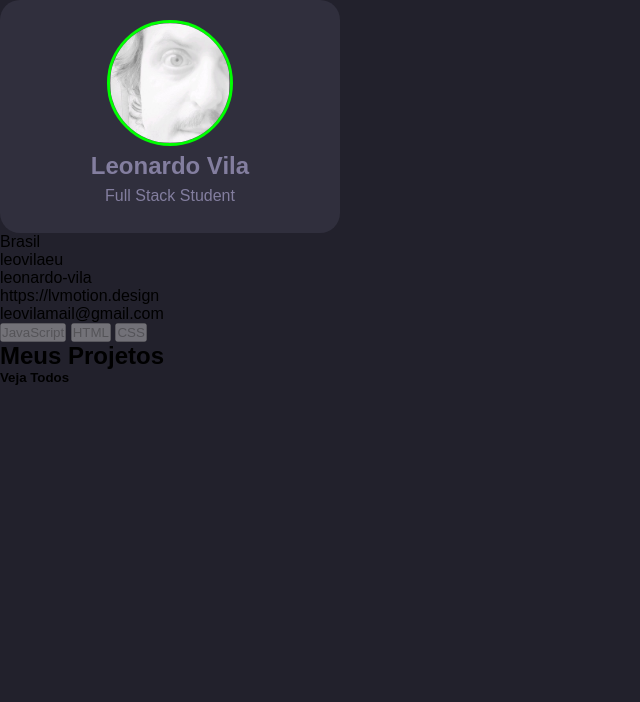
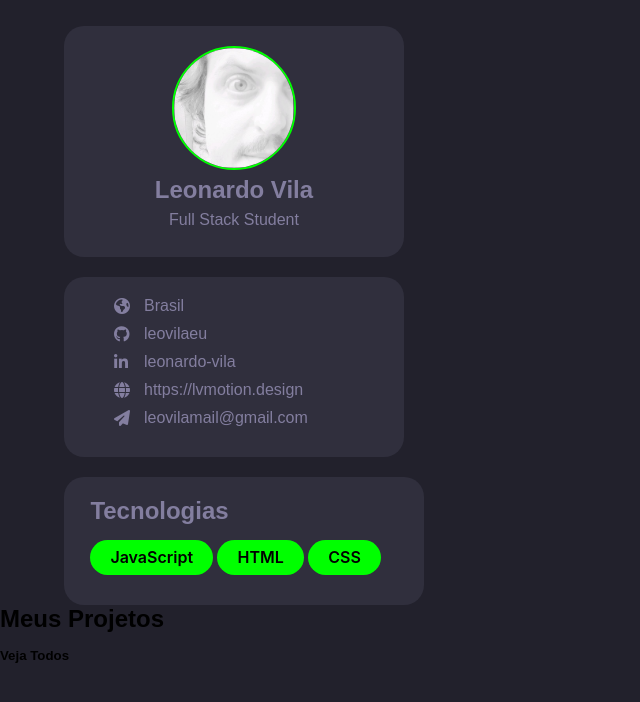
Before and after one commit to leovilaeu/desafio_rockectseat_portfolio_htmlcss, a plain HTML site: page index.html in a window 1280 px wide. Shown: the whole page, without its empty margins (0-640 px from the left). Drawn offline with Linux system fonts and the light colour scheme.

Commit message:
Novo commit

```diff
--- a/css/styles.css
+++ b/css/styles.css
@@ -10,6 +10,8 @@ body{
 }
 
 .profile {
+    margin-top: 2%;
+    margin-left: 5%;
     padding: 20px;
     color: #837E9F;
     background-color: #302F3D;
@@ -35,6 +37,7 @@ body{
 
 .profile .avatar img{
     border: solid;
+    border-width: 2px;
     border-color:  #00FF00;
     border-radius: 50%;
 }
@@ -42,3 +45,105 @@ body{
     width: 120px;
     height: auto;
 }
+
+.infos {
+    margin-top: 2%;
+    margin-left: 5%;
+    margin-top: 20px;
+    padding: 20px;
+    color: #837E9F;
+    background-color: #302F3D;
+    border-radius: 20px;
+    display: flex;
+    flex-direction: column;
+    width: 300px;
+    height: auto;
+    align-content: space-between;
+}
+
+.content{
+    margin-bottom: 10px;
+    display: flex;
+    margin-left: 10%;
+    align-items: center;
+}
+
+.content-tech {
+    margin-bottom: 10px;
+    flex-direction: column;
+    margin-left: 2%;
+    align-items: center;
+}
+
+
+i{
+    height: 15px;
+    width: 15px;
+    margin-right: 15px;
+}
+
+h2 {
+    margin-bottom: 15px;
+}
+
+.techs {
+    margin-top: 2%;
+    margin-left: 5%;
+    margin-top: 20px;
+    padding: 20px;
+    color: #837E9F;
+    background-color: #302F3D;
+    border-radius: 20px;
+    display: flex;
+    align-content: space-between;
+    min-width: 260px;
+    max-width: 320px;
+    min-height: auto;
+}
+/* button */
+
+.button-18 {
+  align-items: center;
+  background-color: #00FF00;
+  border: 0;
+  border-radius: 100px;
+  box-sizing: border-box;
+  color: #000000;
+  cursor: pointer;
+  display: inline-flex;
+  font-family: -apple-system, system-ui, system-ui, "Segoe UI", Roboto, "Helvetica Neue", "Fira Sans", Ubuntu, Oxygen, "Oxygen Sans", Cantarell, "Droid Sans", "Apple Color Emoji", "Segoe UI Emoji", "Segoe UI Symbol", "Lucida Grande", Helvetica, Arial, sans-serif;
+  font-size: 16px;
+  font-weight: 600;
+  justify-content: center;
+  line-height: 20px;
+  max-width: 260px;
+  min-height: 35px;
+  min-width: 10px;
+  overflow: hidden;
+  padding: 0px;
+  padding-left: 20px;
+  padding-right: 20px;
+  text-align: center;
+  touch-action: manipulation;
+  transition: background-color 0.167s cubic-bezier(0.4, 0, 0.2, 1) 0s, box-shadow 0.167s cubic-bezier(0.4, 0, 0.2, 1) 0s, color 0.167s cubic-bezier(0.4, 0, 0.2, 1) 0s;
+  user-select: none;
+  -webkit-user-select: none;
+  vertical-align: middle;
+}
+
+.button-18:hover,
+.button-18:focus {
+  background-color: #4dff4d;
+  color: #000000;
+}
+
+.button-18:active {
+  background: #09223b;
+  color: rgb(255, 255, 255, .7);
+}
+
+.button-18:disabled {
+  cursor: not-allowed;
+  background: rgba(0, 0, 0, .08);
+  color: rgba(0, 0, 0, .3);
+}
--- a/index.html
+++ b/index.html
@@ -10,27 +10,45 @@
 </head>
 
 <body>
-         <div class="profile">
-                <div class="avatar">
-                    <img src="assets/profile.jpg" alt="Foto de Leonardo Vila">
-                </div>
-                <h2> Leonardo Vila </h2>
-                <p>Full Stack Student</p>
+    <div class="container-lateral">
+        <div class="profile">
+            <div class="avatar">
+                <img src="assets/profile.jpg" alt="Foto de Leonardo Vila">
+            </div>
+            <h2 class="nome"> Leonardo Vila </h2>
+            <p>Full Stack Student</p>
+        </div>
 
+        <div class="infos">
+            <div class="content">
+                <i class="fa-solid fa-earth-americas"></i>
+                <p name="country">Brasil</p>
             </div>
-        <div class="container-infos">
-             <div class="infos">
-                <p name="country">Brasil</p>
-                <p name="work">leovilaeu</p>
+            <div class="content">
+                <i class="fa-brands fa-github"></i>
+                <p name="github">leovilaeu</p>
+            </div>
+            <div class="content">
+                <i class="fa-brands fa-linkedin-in"></i>
                 <p name="linkedin">leonardo-vila</p>
+            </div>
+            <div class="content">
+                <i class="fa-solid fa-globe"></i>
                 <p name="site">https://lvmotion.design</p>
+            </div>
+            <div class="content">
+                <i class="fa-solid fa-paper-plane"></i>
                 <p name="email">leovilamail@gmail.com</p>
             </div>
         </div>
+
         <div class="techs">
-            <button disabled>JavaScript</button>
-            <button disabled>HTML</button>
-            <button disabled>CSS</button>
+            <div class="content-tech">
+                <h2>Tecnologias</h2>
+                <button class="button-18" role="button">JavaScript</button>
+                <button class="button-18" role="button">HTML</button>
+                <button class="button-18" role="button">CSS</button>
+            </div>
         </div>
     </div>
 
@@ -48,6 +66,9 @@
     </div>
 
     </div>
+
+    <!--Scripts-->
+    <script src="https://kit.fontawesome.com/bf35dc5ed5.js" crossorigin="anonymous"></script>
 </body>
 
 </html>
```
